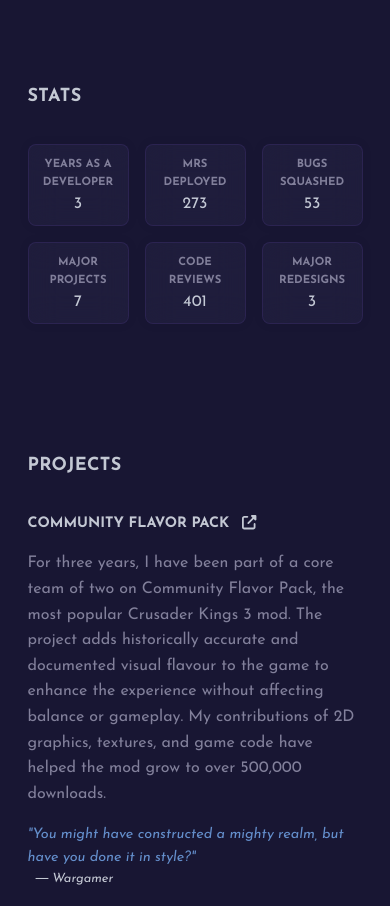
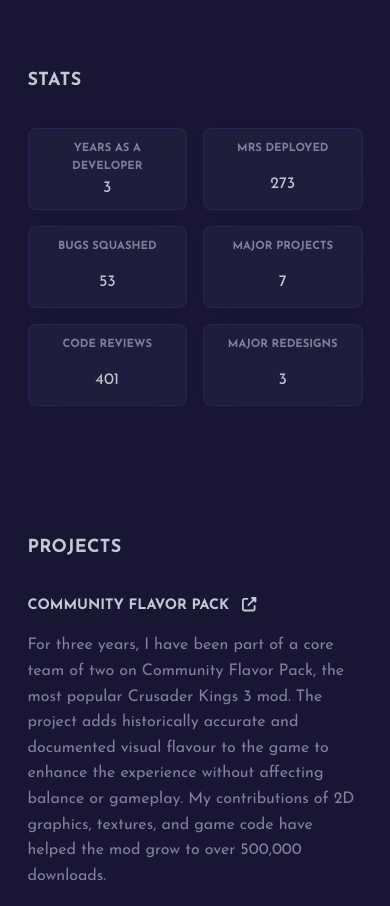
Before and after one commit to Atral/vue-portfolio, a Vue app: page / in a window 390 px wide. Shown: the part 2740-3646 px from the top of the page. Built offline with nearby package versions, Linux system fonts and the light colour scheme.

Commit message:
Fix scrolling on small screens

```diff
--- a/src/assets/main.css
+++ b/src/assets/main.css
@@ -50,3 +50,9 @@
     visibility: visible !important;
   }
 }
+
+@media only screen and (max-width: 700px) {
+  #app {
+    padding: 2rem;
+  }
+}
--- a/src/views/Stats.vue
+++ b/src/views/Stats.vue
@@ -45,4 +45,10 @@
             transition: background-color 0.2s linear;
         }
     }
+
+    @media only screen and (max-width: 700px) {
+        #stats-container {
+            grid-template-columns: minmax(0, 1fr) minmax(0, 1fr);
+        }
+    }
 </style>
```
